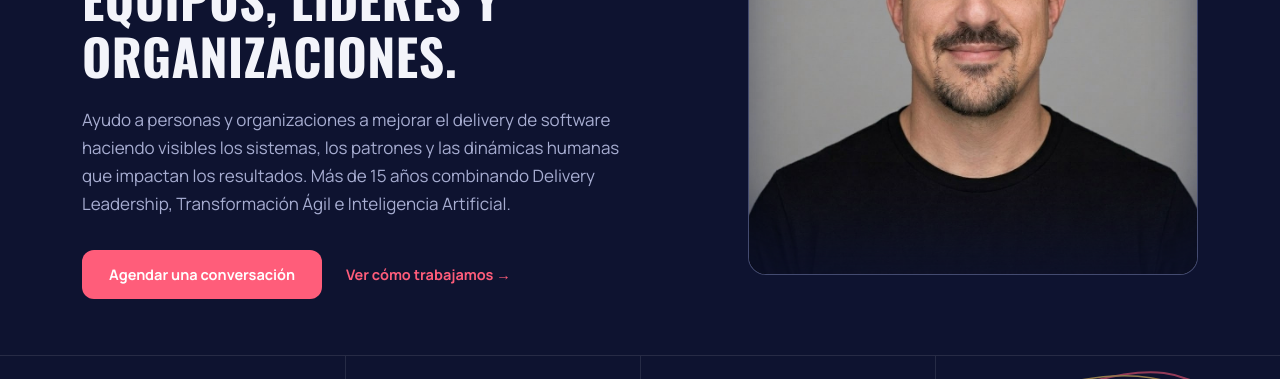
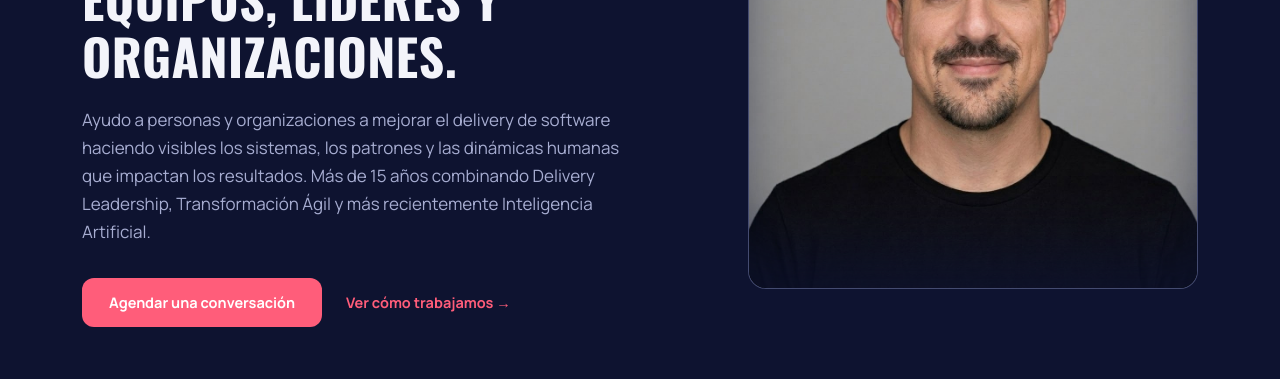
Before and after one commit to papeinuy/my-website, a plain HTML site: page index.html in a window 1280 px wide. Shown: the part 342-721 px from the top of the page. Drawn offline with nearby package versions, Linux system fonts and the light colour scheme.

Commit message:
Update index.html

```diff
--- a/index.html
+++ b/index.html
@@ -244,7 +244,7 @@ footer p{font-size:13.5px;color:var(--muted-2)}
       <div>
         <span class="pill-badge"><span class="dot"></span><span data-i18n="hero.badge">Delivery Lead & Coach · CTC · PMP · PMI-ACP</span></span>
         <h1 data-i18n-html="hero.title">Convierto la complejidad en <span class="accent">claridad</span> para equipos, líderes y organizaciones.</h1>
-        <p class="lead" data-i18n="hero.subtitle">Ayudo a personas y organizaciones a mejorar el delivery de software haciendo visibles los sistemas, los patrones y las dinámicas humanas que impactan los resultados. Más de 15 años combinando Delivery Leadership, Transformación Ágil e Inteligencia Artificial.</p>
+        <p class="lead" data-i18n="hero.subtitle">Ayudo a personas y organizaciones a mejorar el delivery de software haciendo visibles los sistemas, los patrones y las dinámicas humanas que impactan los resultados. Más de 15 años combinando Delivery Leadership, Transformación Ágil y más recientemente Inteligencia Artificial.</p>
         <div class="hero-ctas">
           <a href="#contact" class="btn btn-primary" data-i18n="hero.cta_primary">Agendar una conversación</a>
           <a href="#services" class="btn-link" data-i18n="hero.cta_secondary">Ver cómo trabajamos →</a>
@@ -553,7 +553,7 @@ const translations={es:{
 "nav.about":"Sobre mí","nav.journey":"Trayectoria","nav.services":"Servicios","nav.community":"Charlas & medios","nav.resume":"Curriculum","nav.contact":"Contacto","nav.cta":"Agendar sesión",
 "hero.badge":"Delivery Lead & Coach · CTC · PMP · PMI-ACP",
 "hero.title":'Convierto la complejidad en <span class="accent">claridad</span> para equipos, líderes y organizaciones.',
-"hero.subtitle":"Ayudo a personas y organizaciones a mejorar el delivery de software haciendo visibles los sistemas, los patrones y las dinámicas humanas que impactan los resultados. Más de 15 años combinando Delivery Leadership, Transformación Ágil e Inteligencia Artificial.",
+"hero.subtitle":"Ayudo a personas y organizaciones a mejorar el delivery de software haciendo visibles los sistemas, los patrones y las dinámicas humanas que impactan los resultados. Más de 15 años combinando Delivery Leadership, Transformación Ágil y más recientemente Inteligencia Artificial.",
 "hero.cta_primary":"Agendar una conversación","hero.cta_secondary":"Ver cómo trabajamos →",
 "hero.stat1":"Años en Delivery & Agile","hero.stat2":"Equipos guiados a escala","hero.stat3":"Talleres facilitados","hero.stat4":"Certificaciones",
 "about.title":"Delivery Leadership, transformación ágil y equipos de alto desempeño.",
@@ -610,7 +610,7 @@ const translations={es:{
 "nav.about":"About","nav.journey":"Experience","nav.services":"Services","nav.community":"Talks & media","nav.resume":"Resume","nav.contact":"Contact","nav.cta":"Book a session",
 "hero.badge":"Delivery Lead & Coach · CTC · PMP · PMI-ACP",
 "hero.title":'Turning complexity into <span class="accent">clarity</span> for teams, leaders and organizations.',
-"hero.subtitle":"I help people and organizations improve software delivery by making visible the systems, patterns, and human dynamics that impact results. 15+ years combining Delivery Leadership, Agile Transformation, and AI.",
+"hero.subtitle":"I help people and organizations improve software delivery by making visible the systems, patterns, and human dynamics that impact results. 15+ years combining Delivery Leadership, Agile Transformation, and more recently AI.",
 "hero.cta_primary":"Book a conversation","hero.cta_secondary":"See how we work →",
 "hero.stat1":"Years in Delivery & Agile","hero.stat2":"Teams guided at scale","hero.stat3":"Workshops facilitated","hero.stat4":"Certifications",
 "about.title":"Delivery Leadership, agile transformation and high-performing teams.",
```
